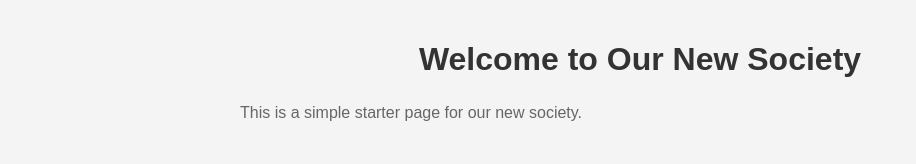
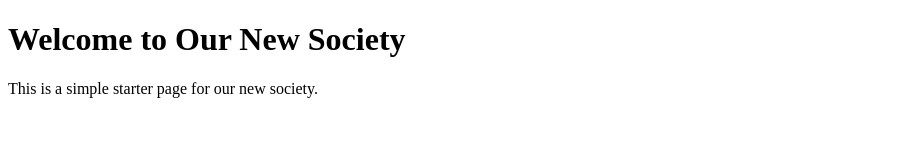
Before and after one commit to wuzhenhuo/new-society-test, a plain HTML site: page index.html in a window 1280 px wide. Shown: the whole page, without its empty margins (0-916 px from the left). Drawn offline with Linux system fonts and the light colour scheme.

Commit message:
Add initial HTML page

```diff
--- a/index.html
+++ b/index.html
@@ -3,23 +3,6 @@
 <head>
     <meta charset="UTF-8">
     <title>New Society Website</title>
-    <style>
-        body {
-            font-family: Arial, sans-serif;
-            max-width: 800px;
-            margin: 0 auto;
-            padding: 20px;
-            background-color: #f4f4f4;
-        }
-        h1 {
-            color: #333;
-            text-align: center;
-        }
-        p {
-            line-height: 1.6;
-            color: #666;
-        }
-    </style>
 </head>
 <body>
     <h1>Welcome to Our New Society</h1>
```
